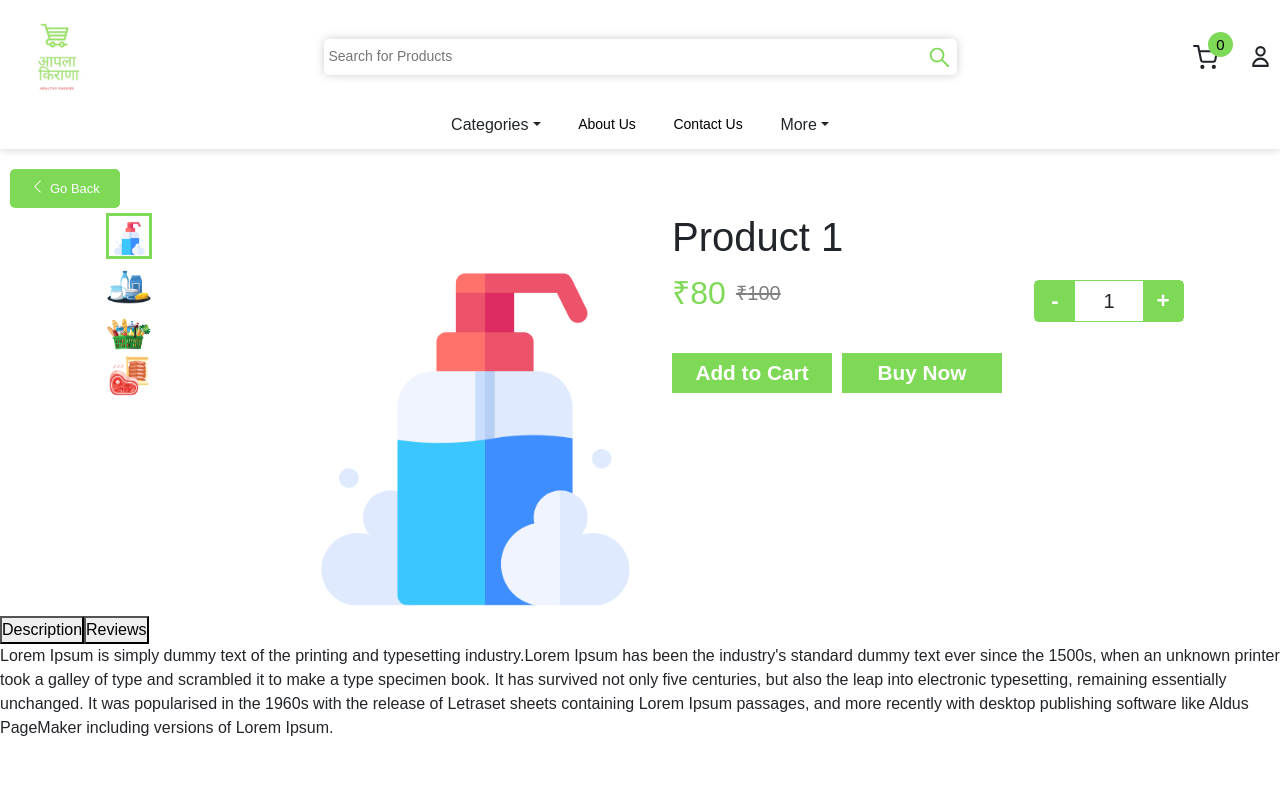
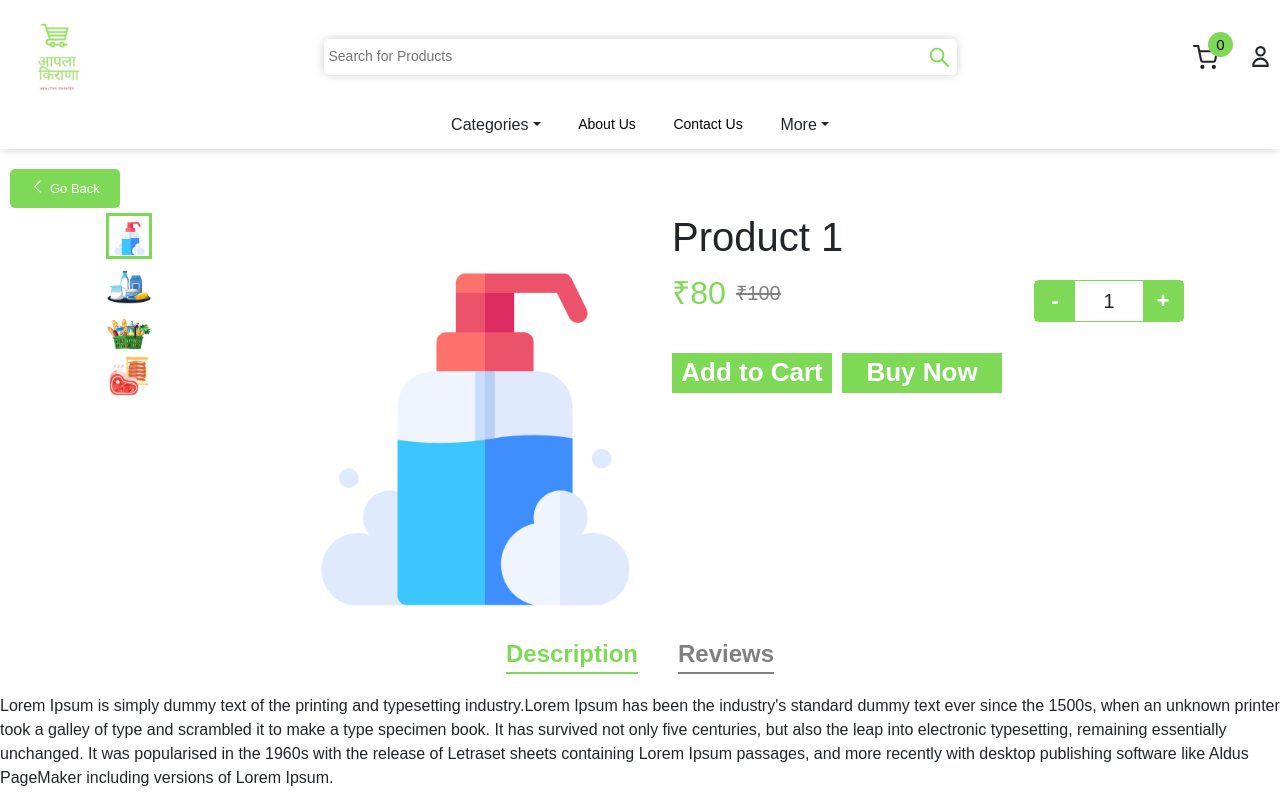
Before and after one commit to allenlopes/AaplaKirana, a React (Create React App) app: page /product/1 in a window 1280 px wide. Built offline with nearby package versions, Linux system fonts and the light colour scheme.

Commit message:
In src/pages/Product/ProductPage.css file modified

```diff
--- a/src/pages/Product/ProductPage.css
+++ b/src/pages/Product/ProductPage.css
@@ -110,7 +110,7 @@
     border: none;
     background-color: var(--col1);
     color: white;
-    font-size: 1.3rem;
+    font-size: 26px;
     font-weight: 550;
     cursor: pointer;
 }
@@ -118,3 +118,44 @@
 .productpage .btncontainer button:hover {
     background-color: black;
 }
+
+
+/* pc2 styling */
+
+.productpage .pc2 {
+    display: flex;
+    flex-direction: column;
+    justify-content: center;
+    align-items: center;
+    width: 100%;
+}
+
+.productpage .pc2 .tabs {
+    display: flex;
+    margin: 20px 0px;
+    gap: 20px;
+    align-items: center;
+    justify-content: center;
+}
+
+.productpage .pc2 .tabs .active {
+    border: none;
+    font-size: 1.5rem;
+    font-weight: 600;
+    color: var(--col1);
+    background-color: white;
+    cursor: pointer;
+    border-bottom: 2px solid var(--col1);
+    margin: 0px 10px;
+}
+
+.productpage .pc2 .tabs .inactive {
+    border: none;
+    font-size: 1.5rem;
+    font-weight: 600;
+    color: gray;
+    background-color: white;
+    cursor: pointer;
+    border-bottom: 2px solid gray;
+    margin: 0px 10px;
+}
```
